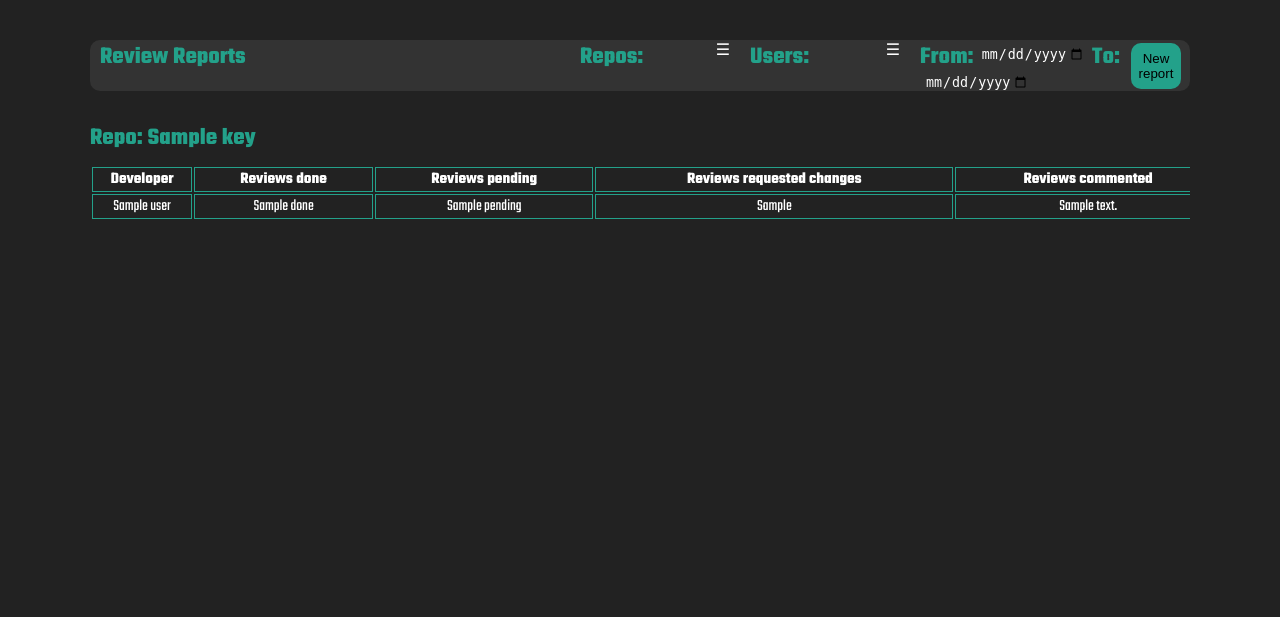
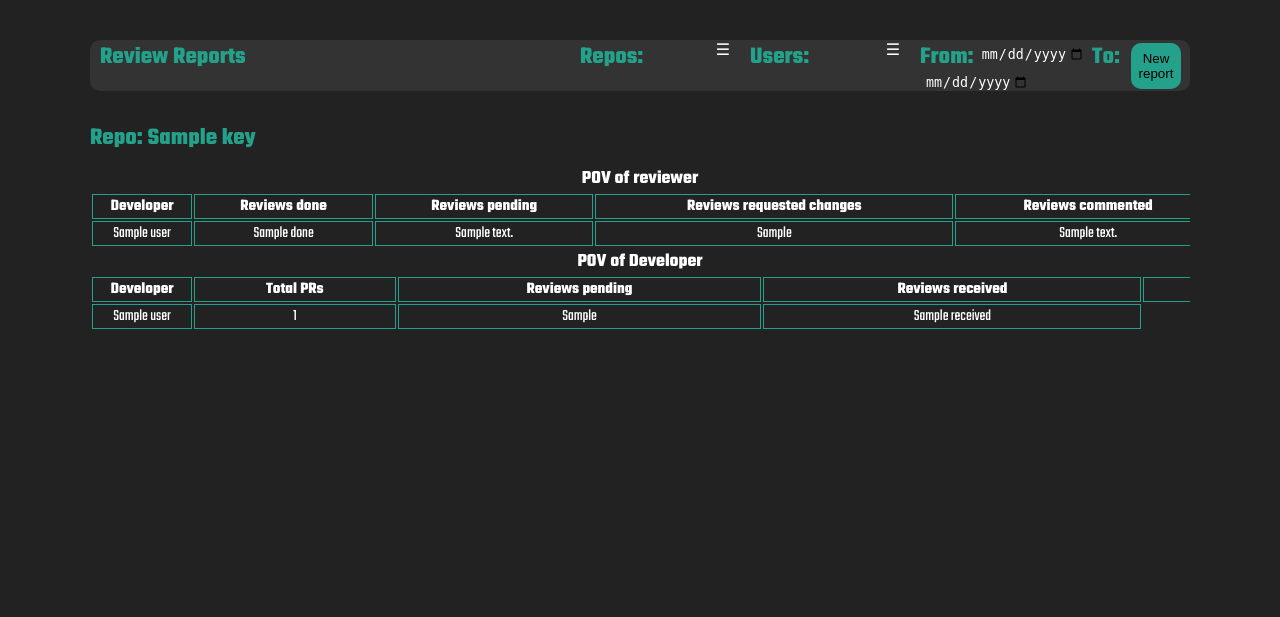
Before and after one commit to Nicolasopf/Metrevs, a Flask app: template templates/reviews.html in a window 1280 px wide. Shown: the part 50-667 px from the top of the page. Run offline with Flask 2, Linux system fonts and the light colour scheme; the template is opened without the code that fills it: most values are stand-ins (such as "Sample title", 1, 10 or a date in 2020); parts of the project's set-up code (start-up, migrations or seed data) failed here and were passed over.

Commit message:
[Added] Support for two POVs

```diff
--- a/templates/reviews.html
+++ b/templates/reviews.html
@@ -47,6 +47,7 @@
 			{% for key, value in repos_data.items() %}
 			{% if repos_data[key] %}
 			<h2 class="tablename">Repo: {{ key }}</h2>
+			<h3 class="pov">POV of reviewer</h3>
 			<div class="tables">
 				<table>
 					<tr>
@@ -62,7 +63,7 @@
 					<tr>
 						<td class="celluser">{{ user }}</td>
 						<td>{{ dics["done"] }}</td>
-						<td>{{ dics["pending"] }}</td>
+						<td>{{ dics["pending_reviewer"] }}</td>
 						<td>{{ dics["request_changes"] }}</td>
 						<td>{{ dics["commented"] }}</td>
 						<td>{{ dics["approved"] }}</td>
@@ -71,6 +72,25 @@
 					{% endfor %}
 				</table>
 			</div>
+			<h3 class="pov">POV of Developer</h3>
+			<div class="tables">
+				<table>
+					<tr>
+						<th>Developer</th>
+						<th>Total PRs</th>
+						<th>Reviews pending</th>
+						<th>Reviews received</th>
+						<th>Avg. Time Review receive</th>
+					</tr>
+					{% for user, dics in value.items() %}
+					<tr>
+						<td class="celluser">{{ user }}</td>
+						<td>{{ dics["total_prs"] }}</td>
+						<td>{{ dics["pending_dev"] }}</td>
+						<td>{{ dics["received"] }}</td>
+					</tr>
+					{% endfor %}
+				</table>
 			<br><br>
 			{% endif %}
 			{% endfor %}
```
